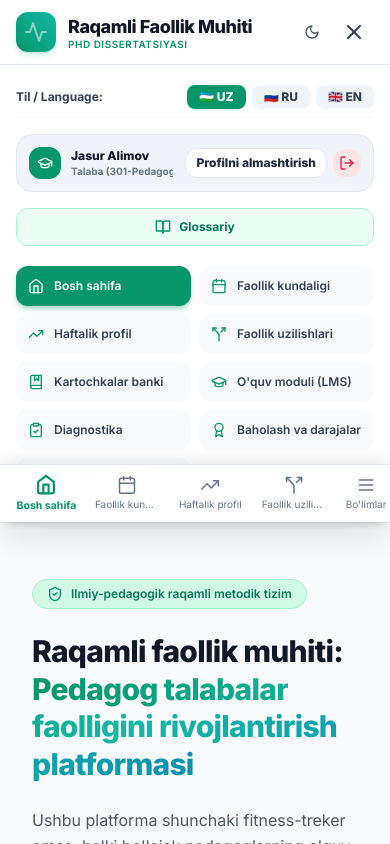
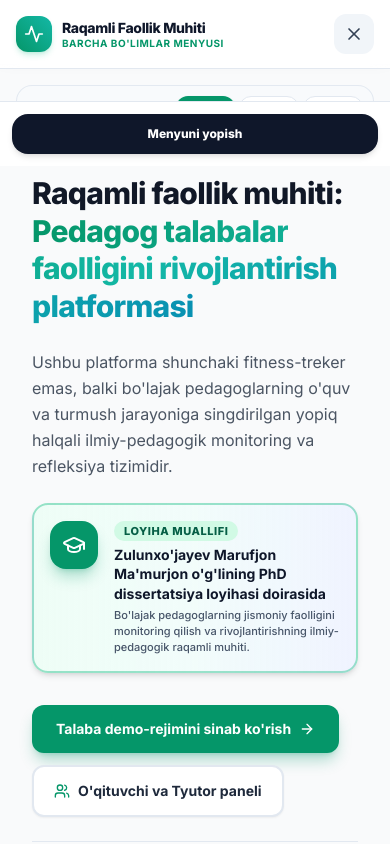
Before and after one commit to omzulunkhujayev-lab/jismoniy-faollik-muhiti, a React (Vite) app: page / in a window 390 px wide. Both pictures are taken after a click on the button "Bo'limlar". Shown: the top 844 px of the page. Built offline with nearby package versions, Linux system fonts and the light colour scheme.

Commit message:
fix(mobile): replace clipped mobile menu with full-screen scrollable drawer z-100

```diff
--- a/src/components/Navbar.tsx
+++ b/src/components/Navbar.tsx
@@ -1,4 +1,4 @@
-import React, { useState } from 'react';
+import React, { useState, useEffect } from 'react';
 import { UserRole, AuthenticatedUser } from '../types';
 import { useLanguage } from '../context/LanguageContext';
 import { Language } from '../i18n/translations';
@@ -57,6 +57,18 @@ export const Navbar: React.FC<NavbarProps> = ({
 }) => {
   const { lang, setLang, t } = useLanguage();
   const [mobileMenuOpen, setMobileMenuOpen] = useState(false);
+
+  // Prevent background scrolling when mobile menu drawer is open
+  useEffect(() => {
+    if (mobileMenuOpen) {
+      document.body.style.overflow = 'hidden';
+    } else {
+      document.body.style.overflow = '';
+    }
+    return () => {
+      document.body.style.overflow = '';
+    };
+  }, [mobileMenuOpen]);
 
   const handleNavClick = (tabId: string) => {
     const isSupervisorTab = tabId === 'teacher' || tabId === 'tutor' || tabId === 'department' || tabId === 'admin_panel';
@@ -301,19 +313,55 @@ export const Navbar: React.FC<NavbarProps> = ({
         </div>
       </div>
 
-      {/* Mobile Drawer Menu */}
+      {/* Mobile Full-Screen Navigation Drawer (z-[100] - sits above all layers, full scrollable) */}
       {mobileMenuOpen && (
-        <div className="lg:hidden border-t border-slate-200 dark:border-slate-800 bg-white dark:bg-slate-900 px-4 pt-3 pb-6 space-y-4 shadow-xl">
+        <div className="fixed inset-0 z-[100] lg:hidden flex flex-col bg-white dark:bg-slate-900 animate-in fade-in duration-200">
 
-          <div className="flex items-center justify-between py-2 border-b border-slate-100 dark:border-slate-800">
-            <span className="text-xs font-bold text-slate-700 dark:text-slate-300">Til / Language:</span>
-            <div className="flex gap-1.5">
+          {/* Mobile Top Header with Title and Close Button */}
+          <div className="flex items-center justify-between px-4 py-3.5 border-b border-slate-200 dark:border-slate-800 bg-white/95 dark:bg-slate-900/95 backdrop-blur-md shrink-0">
+            <div className="flex items-center gap-2.5">
+              <div className="w-9 h-9 rounded-xl bg-gradient-to-tr from-emerald-600 to-teal-500 flex items-center justify-center text-white shadow-md shadow-emerald-500/20">
+                <Activity className="w-5 h-5" />
+              </div>
+              <div>
+                <span className="font-extrabold text-sm text-slate-900 dark:text-white tracking-tight block">
+                  {t('appName')}
+                </span>
+                <span className="text-[10px] uppercase font-bold tracking-wider text-emerald-600 dark:text-emerald-400 block -mt-0.5">
+                  {lang === 'ru' ? 'Меню всех разделов' : lang === 'en' ? 'All Sections Menu' : "Barcha bo'limlar menyusi"}
+                </span>
+              </div>
+            </div>
+
+            <button
+              type="button"
+              onClick={() => setMobileMenuOpen(false)}
+              className="p-2.5 rounded-xl bg-slate-100 hover:bg-slate-200 dark:bg-slate-800 dark:hover:bg-slate-700 text-slate-700 dark:text-slate-200 transition"
+              aria-label="Yopish"
+            >
+              <X className="w-5 h-5" />
+            </button>
+          </div>
+
+          {/* Smooth Scrollable Body with all sections */}
+          <div className="flex-1 overflow-y-auto px-4 py-4 space-y-3.5 overscroll-contain">
+
+            {/* 1. Language Switcher Bar */}
+            <div className="bg-slate-50 dark:bg-slate-800/80 p-2.5 rounded-2xl border border-slate-200/90 dark:border-slate-700/80 flex items-center justify-between">
+              <div className="flex items-center gap-2 text-xs font-bold text-slate-700 dark:text-slate-300">
+                <Globe className="w-4 h-4 text-emerald-600 dark:text-emerald-400" />
+                <span>{lang === 'ru' ? 'Язык:' : lang === 'en' ? 'Language:' : 'Til:'}</span>
+              </div>
+              <div className="flex gap-1">
                 {(['uz', 'ru', 'en'] as Language[]).map((l) => (
                   <button
                     key={l}
+                    type="button"
                     onClick={() => setLang(l)}
-                  className={`px-3 py-1 rounded-lg text-xs font-extrabold uppercase transition-all ${
-                    lang === l ? 'bg-emerald-600 text-white shadow-sm' : 'bg-slate-100 dark:bg-slate-800 text-slate-700 dark:text-slate-300'
+                    className={`px-3 py-1.5 rounded-xl text-xs font-extrabold uppercase transition-all ${
+                      lang === l
+                        ? 'bg-emerald-600 text-white shadow-sm shadow-emerald-600/30'
+                        : 'bg-white dark:bg-slate-900 text-slate-700 dark:text-slate-300 border border-slate-200 dark:border-slate-700 hover:bg-slate-100 dark:hover:bg-slate-800'
                     }`}
                   >
                     {l === 'uz' ? '🇺🇿 UZ' : l === 'ru' ? '🇷🇺 RU' : '🇬🇧 EN'}
@@ -322,29 +370,30 @@ export const Navbar: React.FC<NavbarProps> = ({
               </div>
             </div>
 
-          {/* Mobile User Profile & Auth */}
-          <div className="p-3 rounded-2xl bg-slate-100 dark:bg-slate-800/90 border border-slate-200 dark:border-slate-700 flex items-center justify-between gap-3">
-            {currentUser?.isLoggedIn ? (
-              <div className="flex items-center gap-2.5 overflow-hidden">
-                <div className={`p-2 rounded-xl text-white font-extrabold shrink-0 ${
-                  currentUser.role === 'admin' ? 'bg-amber-500 shadow-md shadow-amber-500/30' :
-                  currentUser.role === 'talaba' ? 'bg-emerald-600' : 'bg-indigo-600'
+            {/* 2. Active User Profile Card */}
+            <div className="p-3.5 rounded-2xl bg-gradient-to-br from-slate-50 to-slate-100 dark:from-slate-800/90 dark:to-slate-800/60 border border-slate-200 dark:border-slate-700 space-y-3">
+              <div className="flex items-center justify-between gap-2">
+                <div className="flex items-center gap-2.5 min-w-0">
+                  <div className={`p-2.5 rounded-xl text-white font-extrabold shrink-0 ${
+                    currentUser?.role === 'admin' ? 'bg-amber-500 shadow-md shadow-amber-500/30' :
+                    currentUser?.role === 'talaba' ? 'bg-emerald-600' : 'bg-indigo-600'
                   }`}>
-                  {currentUser.role === 'admin' ? (
-                    <ShieldCheck className="w-4 h-4" />
-                  ) : currentUser.role === 'talaba' ? (
-                    <GraduationCap className="w-4 h-4" />
+                    {currentUser?.role === 'admin' ? (
+                      <ShieldCheck className="w-5 h-5" />
+                    ) : currentUser?.role === 'talaba' ? (
+                      <GraduationCap className="w-5 h-5" />
                     ) : (
-                    <Lock className="w-4 h-4" />
+                      <Lock className="w-5 h-5" />
                     )}
                   </div>
-                <div className="truncate">
+                  <div className="min-w-0">
                     <div className="text-xs font-black text-slate-900 dark:text-white truncate">
-                    {currentUser.fio}
+                      {currentUser?.isLoggedIn ? currentUser.fio : t('authModalTitle')}
                     </div>
-                  <div className="text-[10px] text-slate-500 dark:text-slate-400 font-bold">
-                    {currentUser.role === 'admin'
-                      ? '👑 Super Admin'
+                    <div className="text-[10px] font-bold text-slate-500 dark:text-slate-400">
+                      {currentUser?.isLoggedIn ? (
+                        currentUser.role === 'admin'
+                          ? '👑 Super Admin (Loyiha Muallifi)'
                           : currentUser.role === 'talaba'
                           ? `${t('roleStudent')} (${currentUser.guruh_id?.split(' ')[0] || '301'})`
                           : currentUser.role === 'oqituvchi'
@@ -352,27 +401,13 @@ export const Navbar: React.FC<NavbarProps> = ({
                           : currentUser.role === 'tyutor'
                           ? t('roleTutor')
                           : t('roleAdmin')
-                    }
+                      ) : (
+                        lang === 'ru' ? 'Вход не выполнен' : lang === 'en' ? 'Not logged in' : 'Tizimga kirilmagan'
+                      )}
                     </div>
                   </div>
                 </div>
-            ) : (
-              <span className="text-xs font-bold text-slate-600 dark:text-slate-300">
-                {t('authModalTitle')}
-              </span>
-            )}
 
-            <div className="flex items-center gap-1.5 shrink-0">
-              <button
-                type="button"
-                onClick={() => {
-                  onOpenAuth(currentUser?.role === 'talaba' ? 'talaba' : 'nazoratchi');
-                  setMobileMenuOpen(false);
-                }}
-                className="px-2.5 py-1.5 rounded-xl bg-white dark:bg-slate-700 border border-slate-200 dark:border-slate-600 text-xs font-black text-slate-800 dark:text-slate-200"
-              >
-                {currentUser?.isLoggedIn ? t('authSwitchUser') : t('authModalTitle')}
-              </button>
                 {currentUser?.isLoggedIn && (
                   <button
                     type="button"
@@ -380,47 +415,123 @@ export const Navbar: React.FC<NavbarProps> = ({
                       onLogout();
                       setMobileMenuOpen(false);
                     }}
-                  className="p-1.5 rounded-xl bg-rose-100 dark:bg-rose-950/60 text-rose-600 dark:text-rose-400"
+                    className="p-2 rounded-xl bg-rose-50 dark:bg-rose-950/60 text-rose-600 dark:text-rose-400 border border-rose-200 dark:border-rose-900/40 hover:bg-rose-100 transition shrink-0"
                     title={t('authLogout')}
                   >
                     <LogOut className="w-4 h-4" />
                   </button>
                 )}
               </div>
+
+              {/* Switch User / Login Button */}
+              <button
+                type="button"
+                onClick={() => {
+                  onOpenAuth(currentUser?.role === 'talaba' ? 'talaba' : 'nazoratchi');
+                  setMobileMenuOpen(false);
+                }}
+                className="w-full py-2 px-3 rounded-xl bg-white dark:bg-slate-700/80 border border-slate-200 dark:border-slate-600 text-xs font-black text-slate-800 dark:text-slate-200 flex items-center justify-center gap-2 hover:bg-slate-50 dark:hover:bg-slate-700 transition"
+              >
+                <LogIn className="w-3.5 h-3.5 text-indigo-500" />
+                <span>{currentUser?.isLoggedIn ? t('authSwitchUser') : t('authEnterAsStudent')}</span>
+              </button>
             </div>
 
-          <div className="flex gap-2">
+            {/* 3. Quick Utility Actions (Glossary & Theme) */}
+            <div className="grid grid-cols-2 gap-2">
               <button
+                type="button"
                 onClick={() => {
                   onOpenGlossary();
                   setMobileMenuOpen(false);
                 }}
-              className="w-full flex items-center justify-center gap-2 py-2.5 rounded-xl text-xs font-bold bg-emerald-50 dark:bg-emerald-950/60 text-emerald-700 dark:text-emerald-300 border border-emerald-200 dark:border-emerald-800"
+                className="flex items-center justify-center gap-2 py-2.5 px-3 rounded-xl text-xs font-bold bg-emerald-50 dark:bg-emerald-950/50 text-emerald-700 dark:text-emerald-300 border border-emerald-200 dark:border-emerald-800 hover:bg-emerald-100 transition"
               >
-              <BookOpen className="w-4 h-4 text-emerald-600 dark:text-emerald-400" /> {t('glossary')}
+                <BookOpen className="w-4 h-4 text-emerald-600 dark:text-emerald-400" />
+                <span>{t('glossary')}</span>
+              </button>
+
+              <button
+                type="button"
+                onClick={onToggleDarkMode}
+                className="flex items-center justify-center gap-2 py-2.5 px-3 rounded-xl text-xs font-bold bg-slate-100 dark:bg-slate-800 text-slate-700 dark:text-slate-200 border border-slate-200 dark:border-slate-700 hover:bg-slate-200 dark:hover:bg-slate-700 transition"
+              >
+                {darkMode ? <Sun className="w-4 h-4 text-amber-400" /> : <Moon className="w-4 h-4 text-slate-600" />}
+                <span>{darkMode ? (lang === 'ru' ? 'Светлая тема' : lang === 'en' ? 'Light' : "Yorug'") : (lang === 'ru' ? 'Темная тема' : lang === 'en' ? 'Dark' : "Qorong'u")}</span>
               </button>
             </div>
 
-          <div className="grid grid-cols-2 gap-2 pt-1">
+            {/* 4. Section Header */}
+            <div className="flex items-center justify-between pt-1">
+              <span className="text-[11px] font-black uppercase tracking-wider text-slate-400 dark:text-slate-500">
+                {lang === 'ru' ? 'Все разделы платформы' : lang === 'en' ? 'All Platform Modules' : "Platforma bo'limlari"} ({tabs.length})
+              </span>
+              <span className="text-[10px] text-emerald-600 dark:text-emerald-400 font-bold">
+                {lang === 'ru' ? 'Нажмите для перехода' : lang === 'en' ? 'Tap to switch' : "O'tish uchun bosing"}
+              </span>
+            </div>
+
+            {/* 5. Navigation Items List (Clean 2-column grid, fully scrollable) */}
+            <div className="grid grid-cols-1 sm:grid-cols-2 gap-2">
               {tabs.map((tab) => {
                 const Icon = tab.icon;
                 const isActive = activeTab === tab.id;
                 return (
                   <button
                     key={tab.id}
+                    type="button"
                     onClick={() => handleNavClick(tab.id)}
-                  className={`flex items-center gap-2.5 p-3 rounded-xl text-xs font-semibold transition-all ${
+                    className={`w-full flex items-center justify-between p-3 rounded-2xl text-xs font-bold transition-all text-left ${
                       isActive
-                      ? 'bg-emerald-600 text-white font-bold shadow-md shadow-emerald-600/30'
-                      : 'text-slate-700 dark:text-slate-200 bg-slate-50 dark:bg-slate-800/80 hover:bg-slate-100 dark:hover:bg-slate-700'
+                        ? 'bg-emerald-600 text-white shadow-md shadow-emerald-600/30'
+                        : 'text-slate-800 dark:text-slate-200 bg-slate-50 dark:bg-slate-800/90 hover:bg-emerald-50 dark:hover:bg-slate-700 border border-slate-200/90 dark:border-slate-700/80'
                     }`}
                   >
-                  <Icon className={`w-4 h-4 ${isActive ? 'text-white' : 'text-emerald-600 dark:text-emerald-400'}`} />
+                    <div className="flex items-center gap-2.5 min-w-0">
+                      <div className={`p-2 rounded-xl shrink-0 ${
+                        isActive
+                          ? 'bg-white/20 text-white'
+                          : tab.id === 'admin_panel'
+                          ? 'bg-amber-100 text-amber-600 dark:bg-amber-950/60 dark:text-amber-400'
+                          : 'bg-emerald-100 text-emerald-700 dark:bg-emerald-950/70 dark:text-emerald-300'
+                      }`}>
+                        <Icon className="w-4 h-4" />
+                      </div>
                       <span className="truncate">{tab.label}</span>
+                    </div>
+                    {isActive && (
+                      <span className="px-2 py-0.5 rounded-full bg-white/25 text-[10px] font-black shrink-0">
+                        ✓ {lang === 'ru' ? 'Активен' : lang === 'en' ? 'Active' : 'Faol'}
+                      </span>
+                    )}
                   </button>
                 );
               })}
             </div>
+
+            {/* 6. Footer Dissertation Info */}
+            <div className="pt-4 pb-2 border-t border-slate-200 dark:border-slate-800 text-center space-y-1">
+              <div className="text-[11px] font-bold text-slate-700 dark:text-slate-300">
+                {t('appName')}
+              </div>
+              <div className="text-[10px] text-slate-500 dark:text-slate-400">
+                {t('authorNotice')}
+              </div>
+            </div>
+
+          </div>
+
+          {/* Bottom Close Button Bar */}
+          <div className="p-3 border-t border-slate-200 dark:border-slate-800 bg-white/95 dark:bg-slate-900/95 shrink-0">
+            <button
+              type="button"
+              onClick={() => setMobileMenuOpen(false)}
+              className="w-full py-3 rounded-2xl bg-slate-900 hover:bg-slate-800 dark:bg-slate-100 dark:hover:bg-white text-white dark:text-slate-900 font-black text-xs transition active:scale-98 shadow-md"
+            >
+              {lang === 'ru' ? 'Закрыть меню' : lang === 'en' ? 'Close menu' : 'Menyuni yopish'}
+            </button>
+          </div>
+
         </div>
       )}
 
@@ -448,10 +559,14 @@ export const Navbar: React.FC<NavbarProps> = ({
         {/* All Modules / Menu Button */}
         <button
           onClick={() => setMobileMenuOpen(!mobileMenuOpen)}
-          className="flex flex-col items-center justify-center py-1 px-2.5 rounded-xl text-slate-500 dark:text-slate-400 hover:text-emerald-600 dark:hover:text-emerald-400"
+          className={`flex flex-col items-center justify-center py-1 px-2.5 rounded-xl transition-all ${
+            mobileMenuOpen
+              ? 'text-emerald-600 dark:text-emerald-400 font-bold scale-105'
+              : 'text-slate-500 dark:text-slate-400 hover:text-emerald-600 dark:hover:text-emerald-400'
+          }`}
         >
-          <Menu className="w-5 h-5 stroke-[1.8]" />
-          <span className="text-[10px] mt-0.5">Bo'limlar</span>
+          {mobileMenuOpen ? <X className="w-5 h-5 stroke-[2.5]" /> : <Menu className="w-5 h-5 stroke-[1.8]" />}
+          <span className="text-[10px] mt-0.5">{lang === 'ru' ? 'Разделы' : lang === 'en' ? 'Menu' : "Bo'limlar"}</span>
         </button>
       </div>
 
```
Lines whose indentation alone changed are shown as unchanged.
